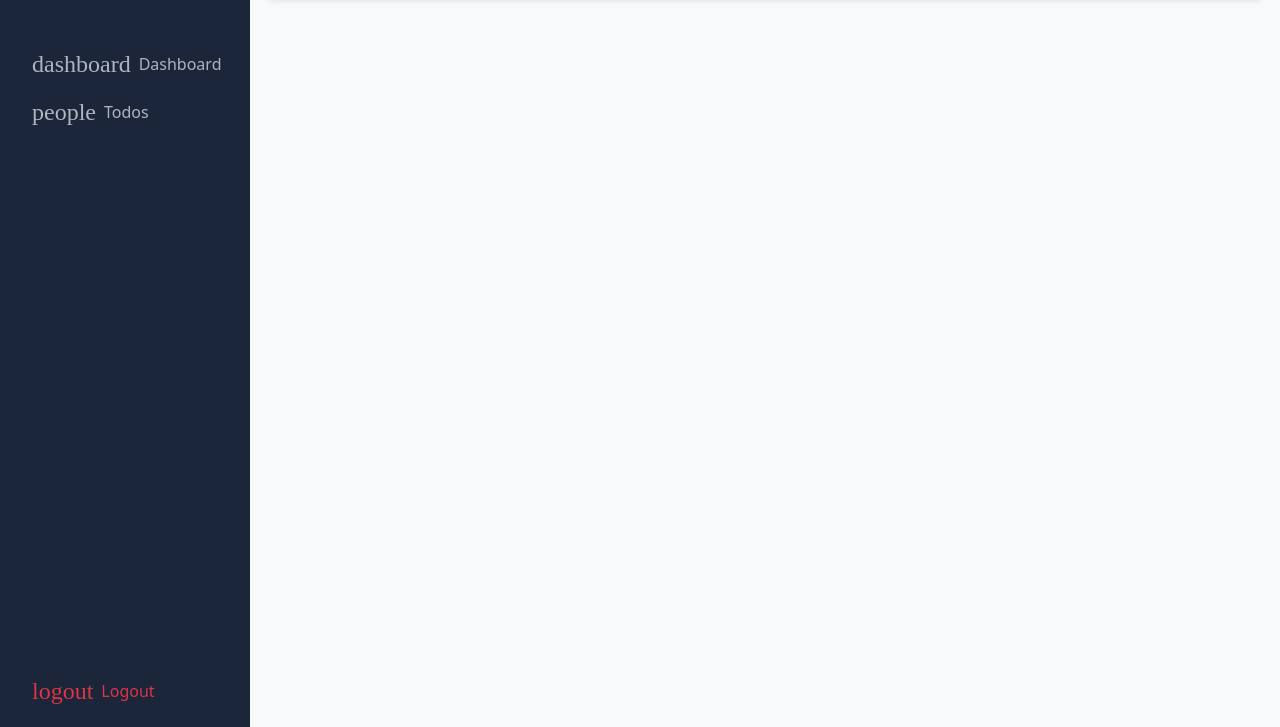
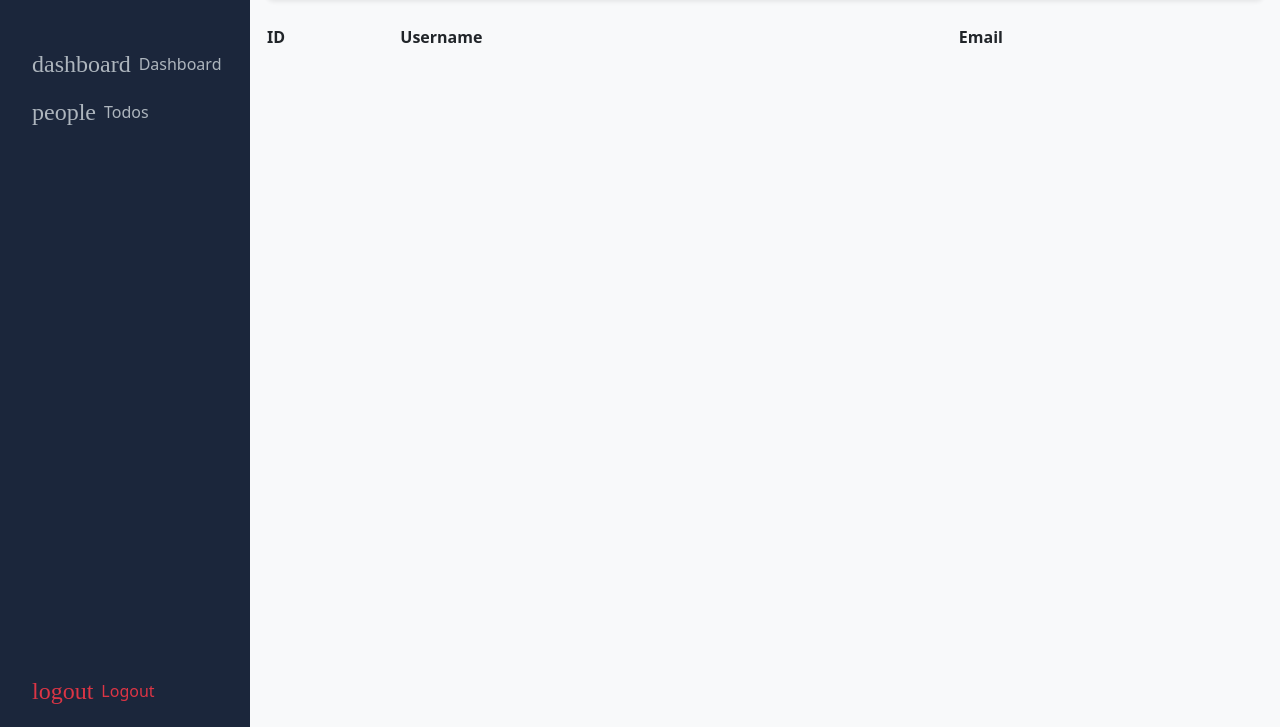
Before and after one commit to IsaiahBideshi/fastapi, a Python web app: template app/templates/users.html in a window 1280 px wide. Shown: the part 73-800 px from the top of the page. Run offline with Jinja, Linux system fonts and the light colour scheme; the template is opened without the code that fills it, so the values that code supplies are empty; some web fonts are replaced.

Commit message:
added users page

```diff
--- a/app/templates/users.html
+++ b/app/templates/users.html
@@ -5,13 +5,20 @@
 {% endblock %}
 
 {% block subpage_content %}
-<div>
-    {% for user in all_users %}
-    <div>
-        Username: {user.username}
-        Email: {user.email}
-    </div>
-    {% endfor %}
-</div>
+
+<table>
+    <thead class="table table-striped">
+        <th>ID</th>
+        <th>Username</th>
+        <th>Email</th>
+    </thead>
+    <tbody>
+        {% for user in all_users %}
+            <tr>{{user.id}}</tr>
+            <tr>{{user.username}}</tr>
+            <tr>{{user.email}}</tr>
+        {%endfor%}
+    </tbody>
+</table>
 
 {% endblock %}
```
